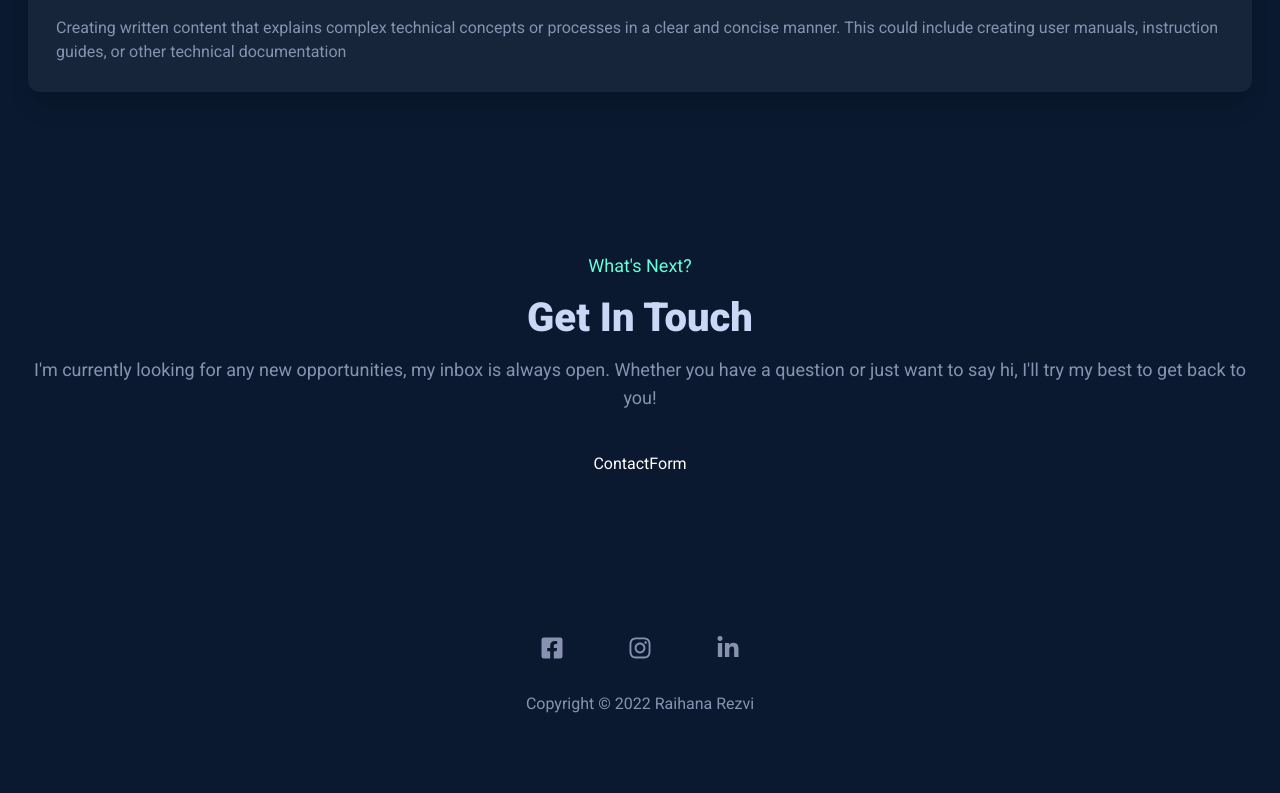
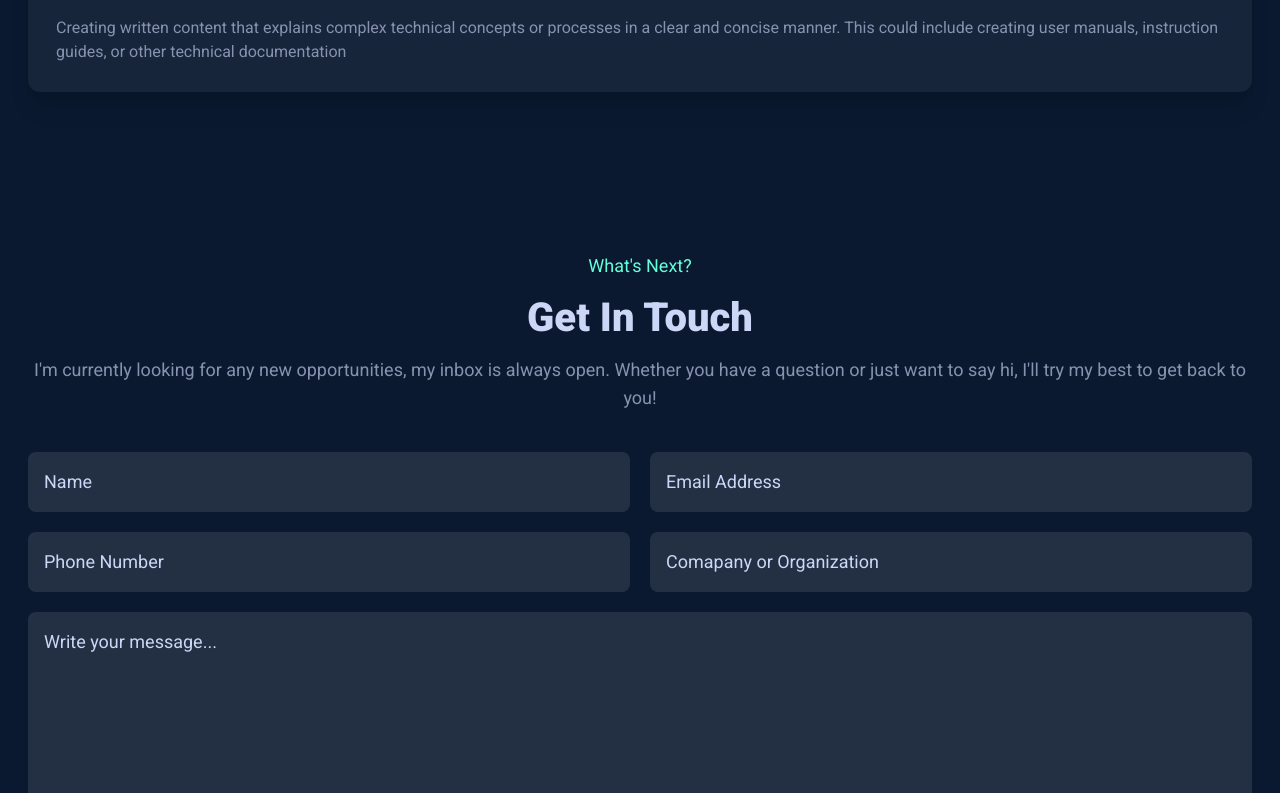
Before and after one commit to beyourahi/rezvi-personal-site, a Next.js app: page / in a window 1280 px wide. Shown: the part 4042-4835 px from the top of the page. Before the commit the page ends 4798 px from the top, so only its background shows below. Built offline with nearby package versions, Linux system fonts and the light colour scheme.

Commit message:
contact form UI completed  ✅️️️

```diff
--- a/app/ContactForm.tsx
+++ b/app/ContactForm.tsx
@@ -1,5 +1,42 @@
 export const ContactForm = () => (
-    <div>
-        <h1>ContactForm</h1>
+    <div className="w-full">
+        <form className="flex flex-col gap-5 md:grid md:grid-cols-2 md:grid-rows-5">
+            <input
+                type="text"
+                placeholder="Name"
+                className="p-4 text-base font-normal text-white transition-all ease-in border-none rounded-lg outline-none bg-white/10 font-ps md:text-lg focus:outline-coolGreen focus:outline-offset-0 focus:outline-2 focus:rounded-lg placeholder:text-heading"
+            />
+
+            <input
+                type="email"
+                placeholder="Email Address"
+                className="p-4 text-base font-normal text-white transition-all ease-in border-none rounded-lg outline-none bg-white/10 font-ps md:text-lg focus:outline-coolGreen focus:outline-offset-0 focus:outline-2 focus:rounded-lg placeholder:text-heading"
+            />
+
+            <input
+                type="tel"
+                placeholder="Phone Number"
+                className="p-4 text-base font-normal text-white transition-all ease-in border-none rounded-lg outline-none bg-white/10 font-ps md:text-lg focus:outline-coolGreen focus:outline-offset-0 focus:outline-2 focus:rounded-lg placeholder:text-heading"
+            />
+
+            <input
+                type="text"
+                placeholder="Comapany or Organization"
+                className="p-4 text-base font-normal text-white transition-all ease-in border-none rounded-lg outline-none bg-white/10 font-ps md:text-lg focus:outline-coolGreen focus:outline-offset-0 focus:outline-2 focus:rounded-lg placeholder:text-heading"
+            />
+
+            <textarea
+                rows={5}
+                placeholder="Write your message..."
+                className="col-span-2 row-span-3 p-4 text-base font-normal text-white transition-all ease-in border-none rounded-lg outline-none resize-none font-ps bg-white/10 md:text-lg focus:outline-coolGreen focus:outline-offset-0 focus:outline-2 focus:rounded-lg placeholder:text-heading"
+            />
+
+            <button
+                type="submit"
+                className="col-span-2 py-4 text-lg font-bold tracking-wider text-center transition-all ease-in border rounded-lg border-coolGreen hover:bg-coolGreen/10 px-9 text-coolGreen"
+            >
+                Submit
+            </button>
+        </form>
     </div>
 );
--- a/app/WorkTabs.tsx
+++ b/app/WorkTabs.tsx
@@ -13,8 +13,8 @@ export const WorkTabs = () => (
                             <div
                                 className={`h-full flex items-center justify-center px-10 py-1 transition-all group hover:bg-white/10 border-b-4 ${
                                     selected
-                                        ? "bg-white/10 decoration-coolGreen border-coolGreen"
-                                        : "border-white/10"
+                                        ? "bg-white/10 decoration-coolGreen border-b-coolGreen"
+                                        : "border-b-white/10"
                                 }`}
                             >
                                 <p
--- a/types.d.ts
+++ b/types.d.ts
@@ -5,7 +5,7 @@ export interface Children {
 export interface RootLayoutProps extends Children {}
 
 export interface ButtonProps extends Children {
-    href: string;
+    href?: string;
 }
 
 export interface Work {
```
